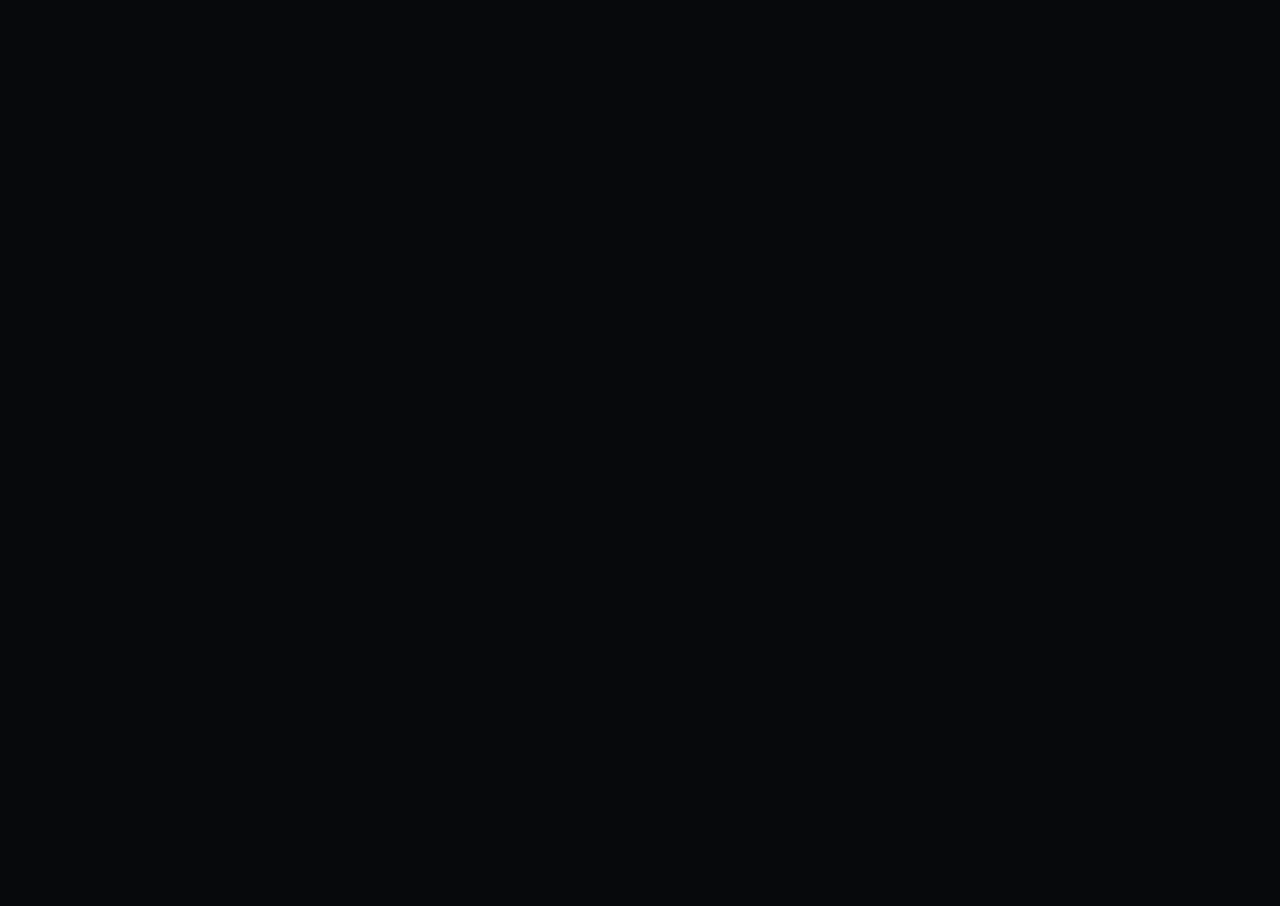
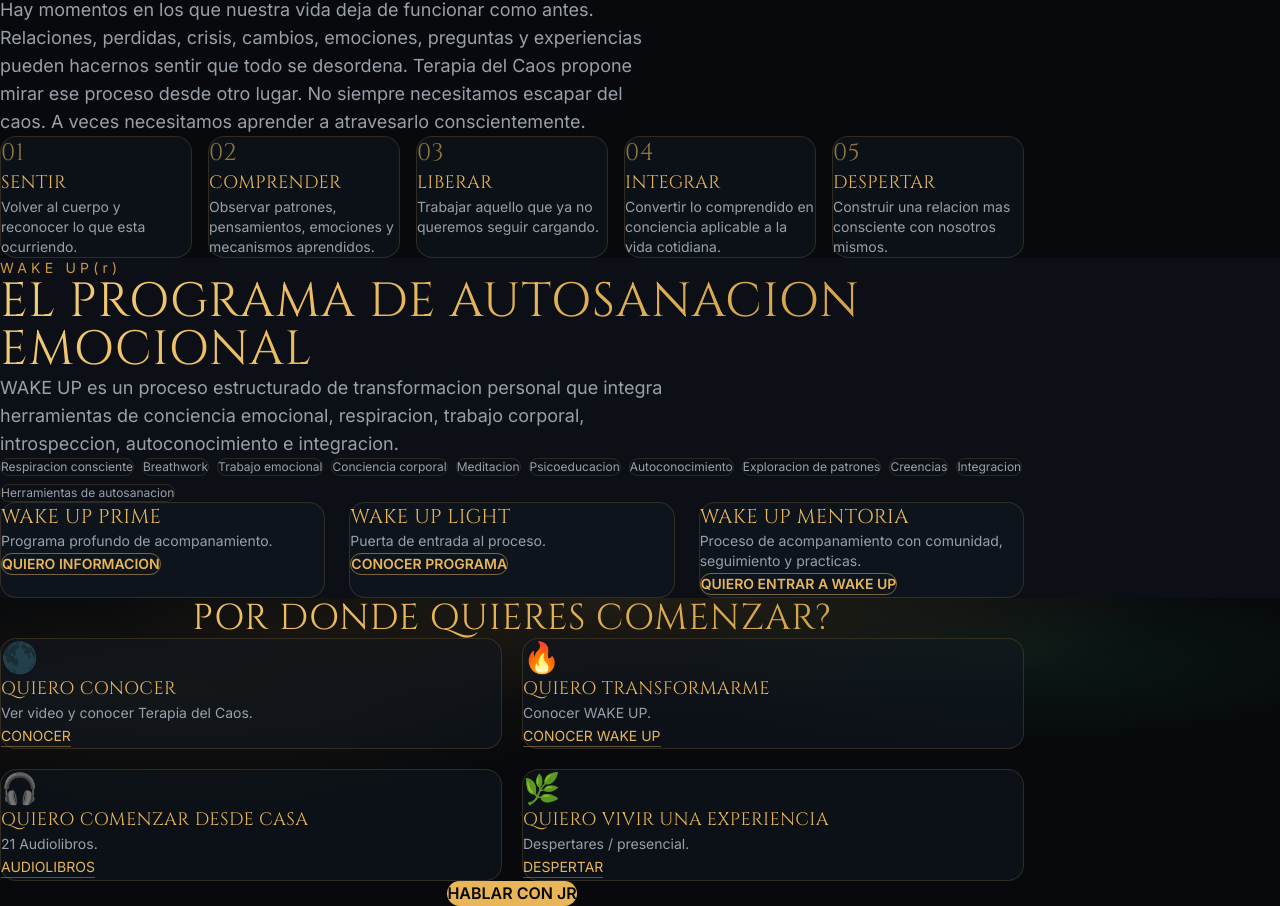
Before and after one commit to paulo1403/terapiadelcaos, a React (Vite) app: page / in a window 1280 px wide. Shown: the part 872-1778 px from the top of the page. Before the commit the page ends 800 px from the top, so only its background shows below. Built offline with nearby package versions, Linux system fonts and the light colour scheme.

Commit message:
feat: Fase 2 - Terapia del Caos, metodologia y WAKE UP
- Seccion Terapia del Caos + metodologia SENTIR/COMPRENDER/LIBERAR/INTEGRAR/DESPERTAR
- Seccion WAKE UP (PRIME/LIGHT/MENTORIA) con CTA Hotmart centralizado
- Bloque de captacion funnel (4 caminos)

```diff
--- a/src/App.tsx
+++ b/src/App.tsx
@@ -1,5 +1,8 @@
 import { Navbar } from './components/Navbar'
 import { Hero } from './components/Hero'
+import { Terapia } from './components/Terapia'
+import { WakeUp } from './components/WakeUp'
+import { Captacion } from './components/Captacion'
 import './App.css'
 
 export default function App() {
@@ -8,6 +11,9 @@ export default function App() {
       <Navbar />
       <main>
         <Hero />
+        <Terapia />
+        <WakeUp />
+        <Captacion />
       </main>
     </>
   )
--- /dev/null
+++ b/src/components/Captacion.tsx
@@ -0,0 +1,32 @@
+import { WHATSAPP_LINK } from '../content/site'
+
+const caminos = [
+  { icon: '🌑', t: 'QUIERO CONOCER', d: 'Ver video y conocer Terapia del Caos.', href: '#terapia', cta: 'CONOCER' },
+  { icon: '🔥', t: 'QUIERO TRANSFORMARME', d: 'Conocer WAKE UP.', href: '#wakeup', cta: 'CONOCER WAKE UP' },
+  { icon: '🎧', t: 'QUIERO COMENZAR DESDE CASA', d: '21 Audiolibros.', href: '#audiolibros', cta: 'AUDIOLIBROS' },
+  { icon: '🌿', t: 'QUIERO VIVIR UNA EXPERIENCIA', d: 'Despertares / presencial.', href: '#despertares', cta: 'DESPERTAR' },
+]
+
+export function Captacion() {
+  return (
+    <section className="py-24 px-5 bg-aurora">
+      <div className="max-w-5xl mx-auto text-center">
+        <h2 className="font-display text-3xl sm:text-4xl text-gold-gradient mb-12">POR DONDE QUIERES COMENZAR?</h2>
+        <div className="grid gap-5 sm:grid-cols-2">
+          {caminos.map((c) => (
+            <a key={c.t} href={c.href} className="glass rounded-2xl p-7 text-left hover:border-gold/40 transition-colors">
+              <div className="text-3xl">{c.icon}</div>
+              <h3 className="font-display text-lg text-gold mt-3">{c.t}</h3>
+              <p className="text-muted text-sm mt-2">{c.d}</p>
+              <span className="inline-block mt-4 text-sm text-gold border-b border-gold/40">{c.cta}</span>
+            </a>
+          ))}
+        </div>
+        <a href={WHATSAPP_LINK} target="_blank" rel="noreferrer"
+           className="inline-block mt-10 px-7 py-3 rounded-full bg-gold text-ink font-semibold hover:bg-gold-bright transition-colors">
+          HABLAR CON JR
+        </a>
+      </div>
+    </section>
+  )
+}
--- /dev/null
+++ b/src/components/Terapia.tsx
@@ -0,0 +1,31 @@
+export function Terapia() {
+  const pasos = [
+    { n: '01', t: 'SENTIR', d: 'Volver al cuerpo y reconocer lo que esta ocurriendo.' },
+    { n: '02', t: 'COMPRENDER', d: 'Observar patrones, pensamientos, emociones y mecanismos aprendidos.' },
+    { n: '03', t: 'LIBERAR', d: 'Trabajar aquello que ya no queremos seguir cargando.' },
+    { n: '04', t: 'INTEGRAR', d: 'Convertir lo comprendido en conciencia aplicable a la vida cotidiana.' },
+    { n: '05', t: 'DESPERTAR', d: 'Construir una relacion mas consciente con nosotros mismos.' },
+  ]
+  return (
+    <section id="terapia" className="py-24 px-5 max-w-5xl mx-auto">
+      <p className="text-amber/80 text-sm tracking-[0.3em] mb-4">EL CAOS NO ES TU ENEMIGO</p>
+      <h2 className="font-display text-3xl sm:text-5xl text-gold-gradient mb-8">ES INFORMACION.</h2>
+      <p className="text-muted max-w-2xl text-lg">
+        Hay momentos en los que nuestra vida deja de funcionar como antes. Relaciones, perdidas,
+        crisis, cambios, emociones, preguntas y experiencias pueden hacernos sentir que todo se
+        desordena. Terapia del Caos propone mirar ese proceso desde otro lugar. No siempre
+        necesitamos escapar del caos. A veces necesitamos aprender a atravesarlo conscientemente.
+      </p>
+
+      <div className="mt-16 grid gap-4 sm:grid-cols-2 lg:grid-cols-5">
+        {pasos.map((p) => (
+          <div key={p.n} className="glass rounded-2xl p-6 hover:border-gold/40 transition-colors">
+            <div className="text-gold/60 font-display text-2xl">{p.n}</div>
+            <h3 className="font-display text-lg text-gold mt-2">{p.t}</h3>
+            <p className="text-muted text-sm mt-3">{p.d}</p>
+          </div>
+        ))}
+      </div>
+    </section>
+  )
+}
--- /dev/null
+++ b/src/components/WakeUp.tsx
@@ -0,0 +1,56 @@
+import { HOTMART, WHATSAPP_LINK } from '../content/site'
+
+function Cta({ href, label }: { href: string; label: string }) {
+  return (
+    <a
+      href={href}
+      target="_blank"
+      rel="noreferrer"
+      className="inline-block mt-5 px-6 py-2.5 rounded-full border border-gold/50 text-gold text-sm font-semibold hover:bg-gold/10 transition-colors"
+    >
+      {label}
+    </a>
+  )
+}
+
+export function WakeUp() {
+  return (
+    <section id="wakeup" className="py-24 px-5 bg-ink-2">
+      <div className="max-w-5xl mx-auto">
+        <p className="text-amber/80 text-sm tracking-[0.3em] mb-4">WAKE UP(r)</p>
+        <h2 className="font-display text-3xl sm:text-5xl text-gold-gradient mb-6">
+          EL PROGRAMA DE AUTOSANACION EMOCIONAL
+        </h2>
+        <p className="text-muted max-w-2xl text-lg">
+          WAKE UP es un proceso estructurado de transformacion personal que integra herramientas
+          de conciencia emocional, respiracion, trabajo corporal, introspeccion, autoconocimiento
+          e integracion.
+        </p>
+
+        <div className="mt-10 flex flex-wrap gap-2 text-xs text-muted">
+          {['Respiracion consciente','Breathwork','Trabajo emocional','Conciencia corporal','Meditacion','Psicoeducacion','Autoconocimiento','Exploracion de patrones','Creencias','Integracion','Herramientas de autosanacion'].map((h) => (
+            <span key={h} className="px-3 py-1 rounded-full border border-gold/15">{h}</span>
+          ))}
+        </div>
+
+        <div className="mt-16 grid gap-6 md:grid-cols-3">
+          <div className="glass rounded-2xl p-7">
+            <h3 className="font-display text-xl text-gold">WAKE UP PRIME</h3>
+            <p className="text-muted text-sm mt-3">Programa profundo de acompanamiento.</p>
+            <Cta href={WHATSAPP_LINK} label="QUIERO INFORMACION" />
+          </div>
+          <div className="glass rounded-2xl p-7">
+            <h3 className="font-display text-xl text-gold">WAKE UP LIGHT</h3>
+            <p className="text-muted text-sm mt-3">Puerta de entrada al proceso.</p>
+            <Cta href={HOTMART.wakeup || WHATSAPP_LINK} label="CONOCER PROGRAMA" />
+          </div>
+          <div className="glass rounded-2xl p-7">
+            <h3 className="font-display text-xl text-gold">WAKE UP MENTORIA</h3>
+            <p className="text-muted text-sm mt-3">Proceso de acompanamiento con comunidad, seguimiento y practicas.</p>
+            <Cta href={HOTMART.mentoria || WHATSAPP_LINK} label="QUIERO ENTRAR A WAKE UP" />
+          </div>
+        </div>
+      </div>
+    </section>
+  )
+}
```
